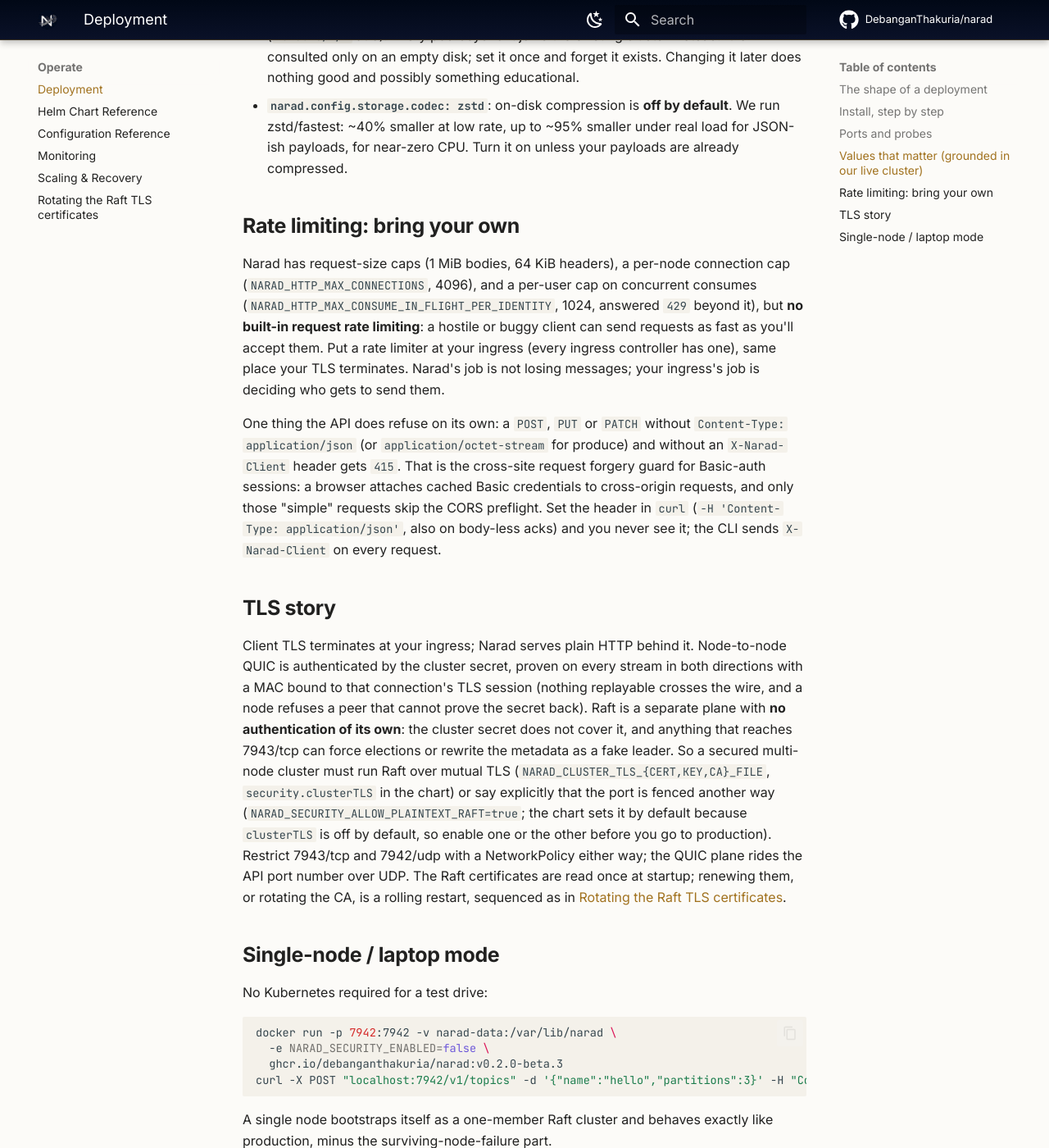
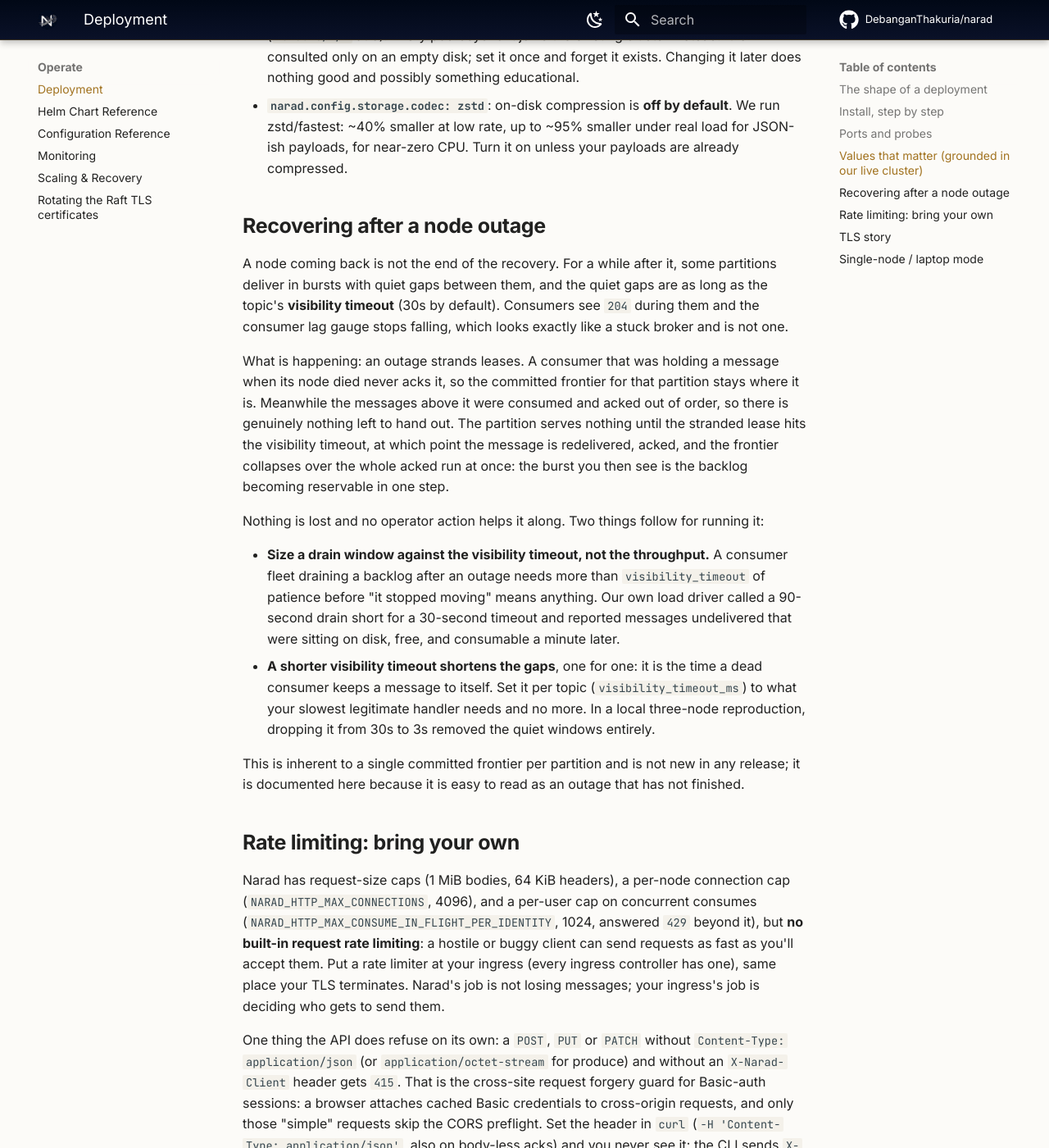
Before and after one commit to DebanganThakuria/narad, an MkDocs documentation site: the page built from docs/operate/index.md, in a window 1280 px wide and 1400 px high, scrolled down 3263 px. Shown: the whole window at 82% size. Built offline with MkDocs 1.6.1 and Material for MkDocs 9.7.7, drawn with Linux system fonts in a browser that asks for light colours; comment, search, counter and statistics services are not loaded.

Commit message:
docs(consume): explain the quiet windows a node outage leaves behind (#200)
* docs(consume): explain the quiet windows a node outage leaves behind

A load run after an outage drains in bursts with gaps between them, and
the gaps are one visibility timeout long. A consumer that died holding a
message keeps its partition's committed frontier where it is; every
offset above it was acked out of order, so ReserveNext correctly reports
that nothing is reservable and consumers get 204 until the lease lapses.
The frontier then collapses over the whole acked run and the backlog
arrives at once.

It reads like a stuck broker and loses nothing. Our own load driver
called a 90-second drain short against a 30-second visibility timeout
and reported messages undelivered that were on disk, free, and
consumable a minute later; the same run with a 240-second drain accounts
for all 367,792 messages exactly once.

Documented for operators (how to size a drain window, and that the
visibility timeout shortens the gaps one for one), for clients (a dead
consumer holds its partition), and in the consume-path internals. A
local three-node test pins the property underneath: a crash under steady
load loses nothing.

Verified: a build from before this release behaves identically, so the
behaviour is not new; dropping the visibility timeout from 30s to 3s
removes the gaps entirely.

Co-Authored-By: Claude Fable 5.1 <noreply@anthropic.com>

* test(integration): give the steady drain more patience than one visibility timeout

The default was 90s against a 30s visibility timeout, which is thin: a
consumer lost in an outage pins its partition's frontier for a full
visibility timeout before its message is redelivered, and two of those
in sequence on one partition outlast the budget. A devstack run failed
that way on a healthy cluster, reporting messages undelivered that were
on disk and consumable a minute later; the same run at 240s accounts for
all 367,792 exactly once.

Co-Authored-By: Claude Fable 5.1 <noreply@anthropic.com>

---------

Co-authored-by: Claude Fable 5.1 <noreply@anthropic.com>

```diff
--- a/docs/operate/index.md
+++ b/docs/operate/index.md
@@ -104,6 +104,42 @@ Two of those deserve a second look:
 - **`initialClusterSize`** is the set of pods allowed to *bootstrap* a brand-new Raft cluster (`narad-0/1/2` at 3). Every pod beyond it joins the existing cluster instead. It is consulted only on an empty disk; set it once and forget it exists. Changing it later does nothing good and possibly something educational.
 - **`narad.config.storage.codec: zstd`**: on-disk compression is **off by default**. We run zstd/fastest: ~40% smaller at low rate, up to ~95% smaller under real load for JSON-ish payloads, for near-zero CPU. Turn it on unless your payloads are already compressed.
 
+## Recovering after a node outage
+
+A node coming back is not the end of the recovery. For a while after it,
+some partitions deliver in bursts with quiet gaps between them, and the
+quiet gaps are as long as the topic's **visibility timeout** (30s by
+default). Consumers see `204` during them and the consumer lag gauge
+stops falling, which looks exactly like a stuck broker and is not one.
+
+What is happening: an outage strands leases. A consumer that was holding
+a message when its node died never acks it, so the committed frontier
+for that partition stays where it is. Meanwhile the messages above it
+were consumed and acked out of order, so there is genuinely nothing left
+to hand out. The partition serves nothing until the stranded lease hits
+the visibility timeout, at which point the message is redelivered,
+acked, and the frontier collapses over the whole acked run at once: the
+burst you then see is the backlog becoming reservable in one step.
+
+Nothing is lost and no operator action helps it along. Two things follow
+for running it:
+
+- **Size a drain window against the visibility timeout, not the
+  throughput.** A consumer fleet draining a backlog after an outage
+  needs more than `visibility_timeout` of patience before "it stopped
+  moving" means anything. Our own load driver called a 90-second drain
+  short for a 30-second timeout and reported messages undelivered that
+  were sitting on disk, free, and consumable a minute later.
+- **A shorter visibility timeout shortens the gaps**, one for one: it is
+  the time a dead consumer keeps a message to itself. Set it per topic
+  (`visibility_timeout_ms`) to what your slowest legitimate handler
+  needs and no more. In a local three-node reproduction, dropping it
+  from 30s to 3s removed the quiet windows entirely.
+
+This is inherent to a single committed frontier per partition and is not
+new in any release; it is documented here because it is easy to read as
+an outage that has not finished.
+
 ## Rate limiting: bring your own
 
 Narad has request-size caps (1 MiB bodies, 64 KiB headers), a per-node connection cap (`NARAD_HTTP_MAX_CONNECTIONS`, 4096), and a per-user cap on concurrent consumes (`NARAD_HTTP_MAX_CONSUME_IN_FLIGHT_PER_IDENTITY`, 1024, answered `429` beyond it), but **no built-in request rate limiting**: a hostile or buggy client can send requests as fast as you'll accept them. Put a rate limiter at your ingress (every ingress controller has one), same place your TLS terminates. Narad's job is not losing messages; your ingress's job is deciding who gets to send them.
```
Also changed, not shown: docs/client/guarantees-and-errors.md (+1 -0 lines), docs/internals/consume-path.md (+17 -0 lines), 2 other files.
